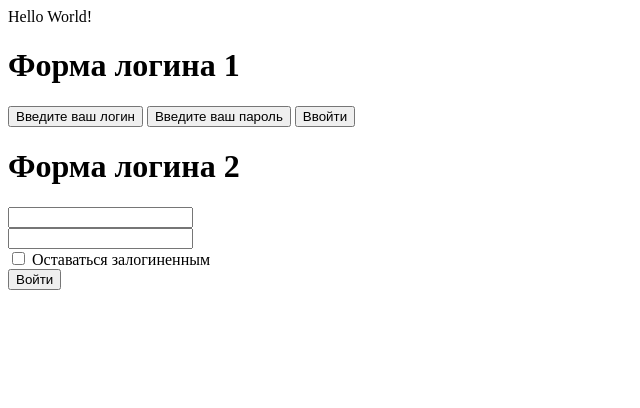
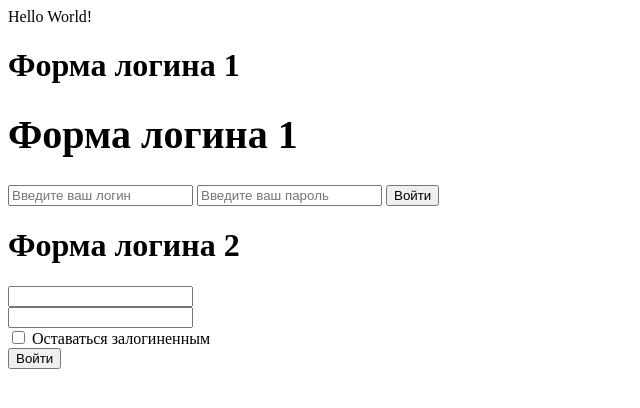
Before and after one commit to psekhanikolai/psekhanikolai.github.io, a plain HTML site: page index.html in a window 1280 px wide. Shown: the whole page, without its empty margins (0-640 px from the left). Drawn offline with Linux system fonts and the light colour scheme.

Commit message:
refactor login

```diff
--- a/index.html
+++ b/index.html
@@ -8,9 +8,12 @@
 Hello World!
 
 <h1>Форма логина 1</h1>
-<button type="submit">Введите ваш логин</button>
-<button type="submit">Введите ваш пароль</button>
-<button type="submit">Ввойти</button>
+<h1 style="font-size:40px">Форма логина 1</h1>
+<form>
+    <input type="text" name="username" placeholder="Введите ваш логин">
+    <input type="password" name="password" placeholder="Введите ваш пароль">
+    <button type="button" name="popup-button">Войти</button>
+</form>
 
 <h1>Форма логина 2</h1>
 
```
